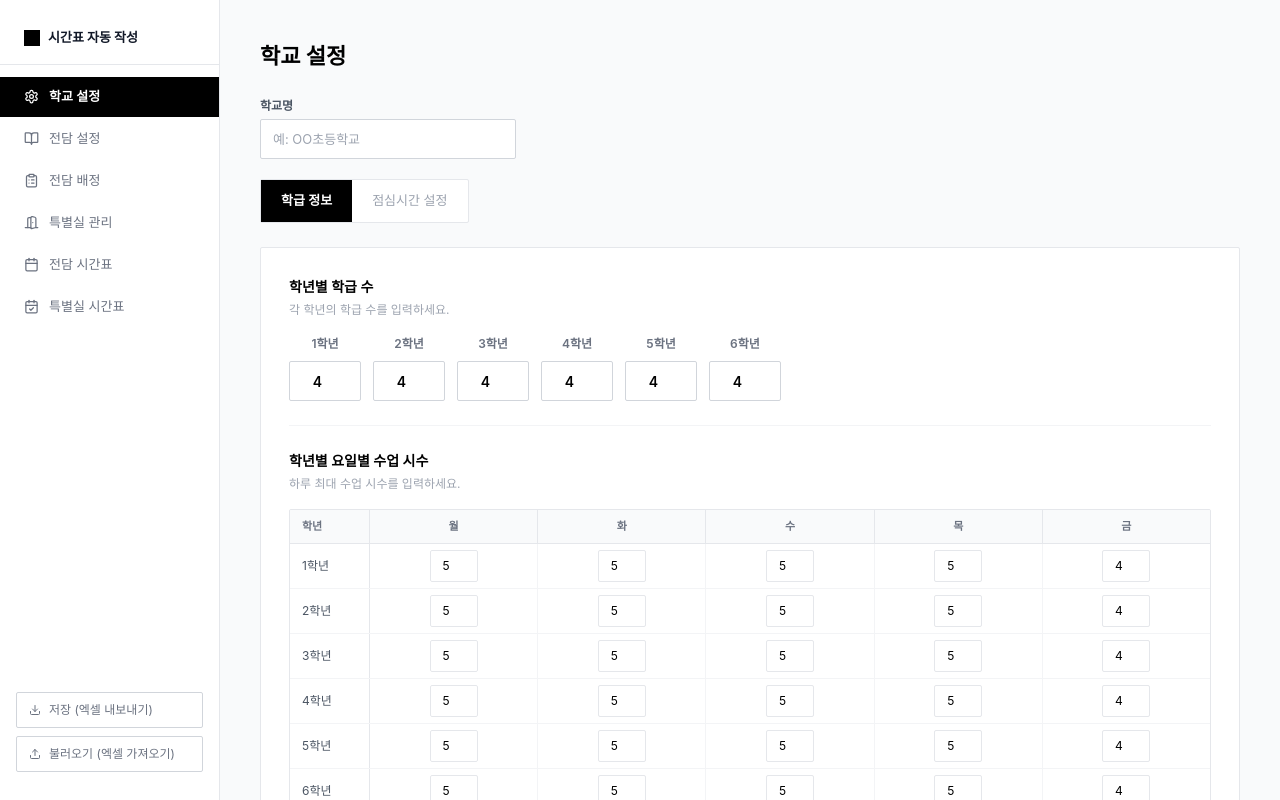
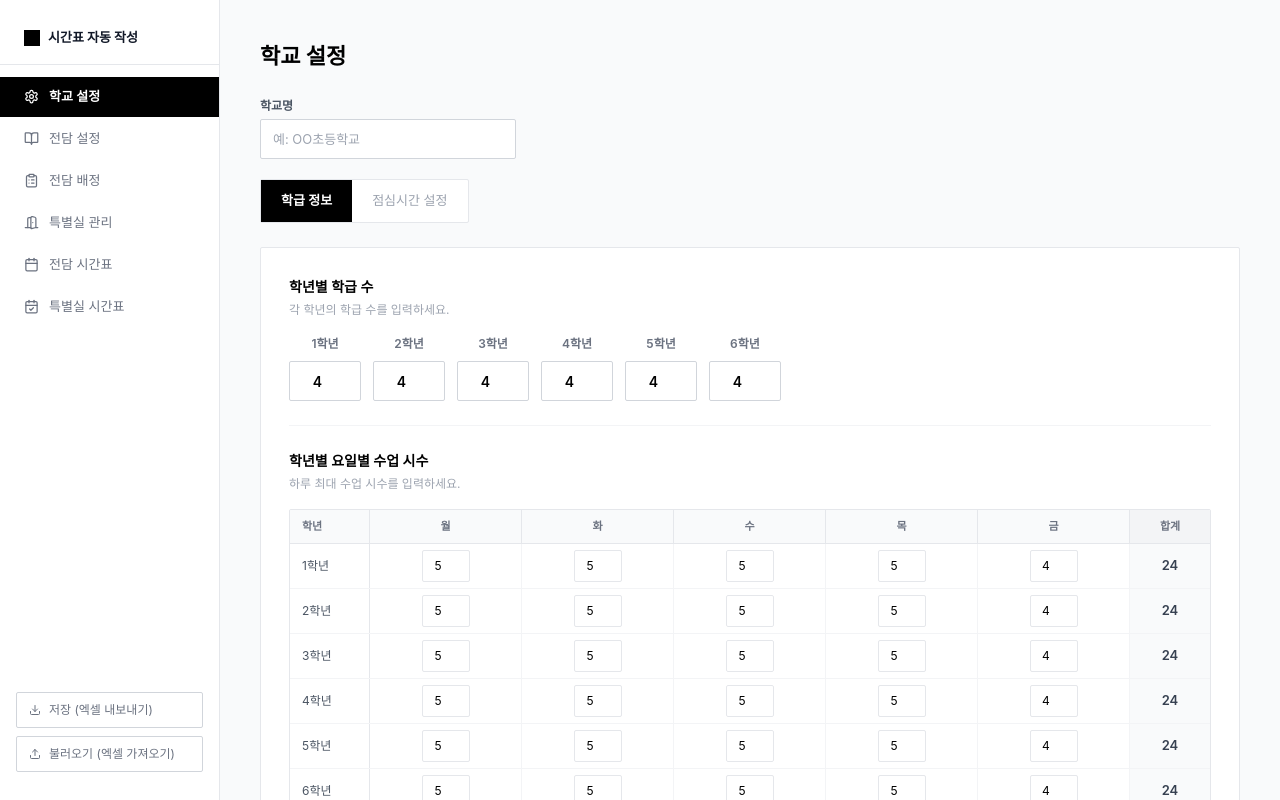
Before and after one commit to Hong510415/timetable, a React (Vite) app: page /setup in a window 1280 px wide. Built offline with nearby package versions, Linux system fonts and the light colour scheme.

Commit message:
feat: show weekly total column in grade periods table

```diff
--- a/src/pages/SchoolSetup.jsx
+++ b/src/pages/SchoolSetup.jsx
@@ -97,14 +97,17 @@ export default function SchoolSetup() {
               <div className="flex bg-gray-50 border-b border-gray-200">
                 <div className="w-[80px] flex-shrink-0 px-3 py-2 text-[11px] font-semibold text-gray-500 border-r border-gray-200">학년</div>
                 {DAYS.map(d => (
-                  <div key={d} className="flex-1 text-center py-2 text-[11px] font-semibold text-gray-500 border-r border-gray-200 last:border-r-0">{d}</div>
+                  <div key={d} className="flex-1 text-center py-2 text-[11px] font-semibold text-gray-500 border-r border-gray-200">{d}</div>
                 ))}
+                <div className="w-[80px] flex-shrink-0 text-center py-2 text-[11px] font-semibold text-gray-500 bg-gray-100">합계</div>
               </div>
-              {gradeConfigs.map(config => (
+              {gradeConfigs.map(config => {
+                const weekTotal = DAY_KEYS.reduce((sum, key) => sum + (Number(config[key]) || 0), 0)
+                return (
                   <div key={config.grade} className="flex border-b border-gray-100 last:border-b-0">
                     <div className="w-[80px] flex-shrink-0 px-3 flex items-center text-[12px] text-gray-600 border-r border-gray-200">{config.grade}학년</div>
                     {DAY_KEYS.map(key => (
-                    <div key={key} className="flex-1 border-r border-gray-100 last:border-r-0 flex items-center justify-center py-1.5">
+                      <div key={key} className="flex-1 border-r border-gray-100 flex items-center justify-center py-1.5">
                         <input
                           type="number" min={1} max={7} value={config[key]}
                           onChange={e => updateGrade(config.grade, key, e.target.value)}
@@ -114,8 +117,12 @@ export default function SchoolSetup() {
                         />
                       </div>
                     ))}
+                    <div className="w-[80px] flex-shrink-0 flex items-center justify-center text-[13px] font-semibold text-gray-700 bg-gray-50">
+                      {weekTotal}
                     </div>
-              ))}
+                  </div>
+                )
+              })}
             </div>
           </div>
         </div>
```
Lines whose indentation alone changed are shown as unchanged.
